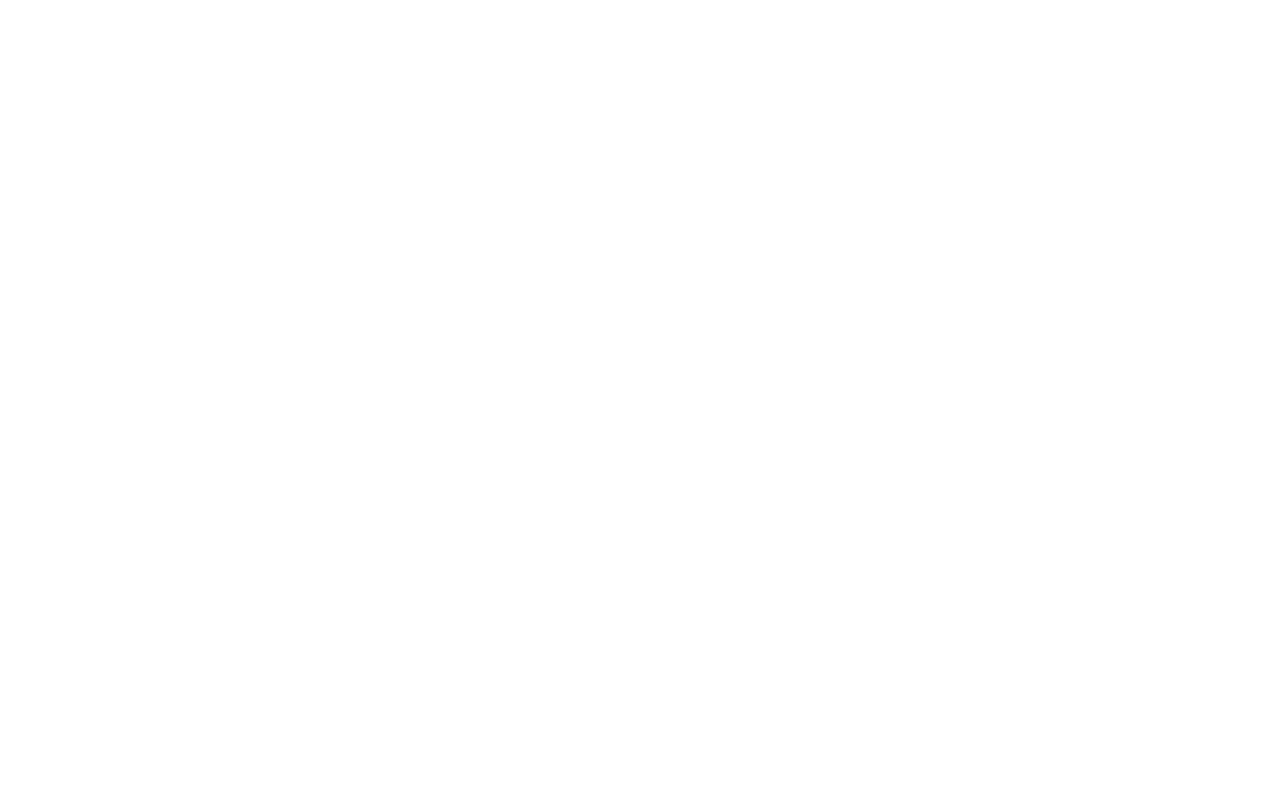
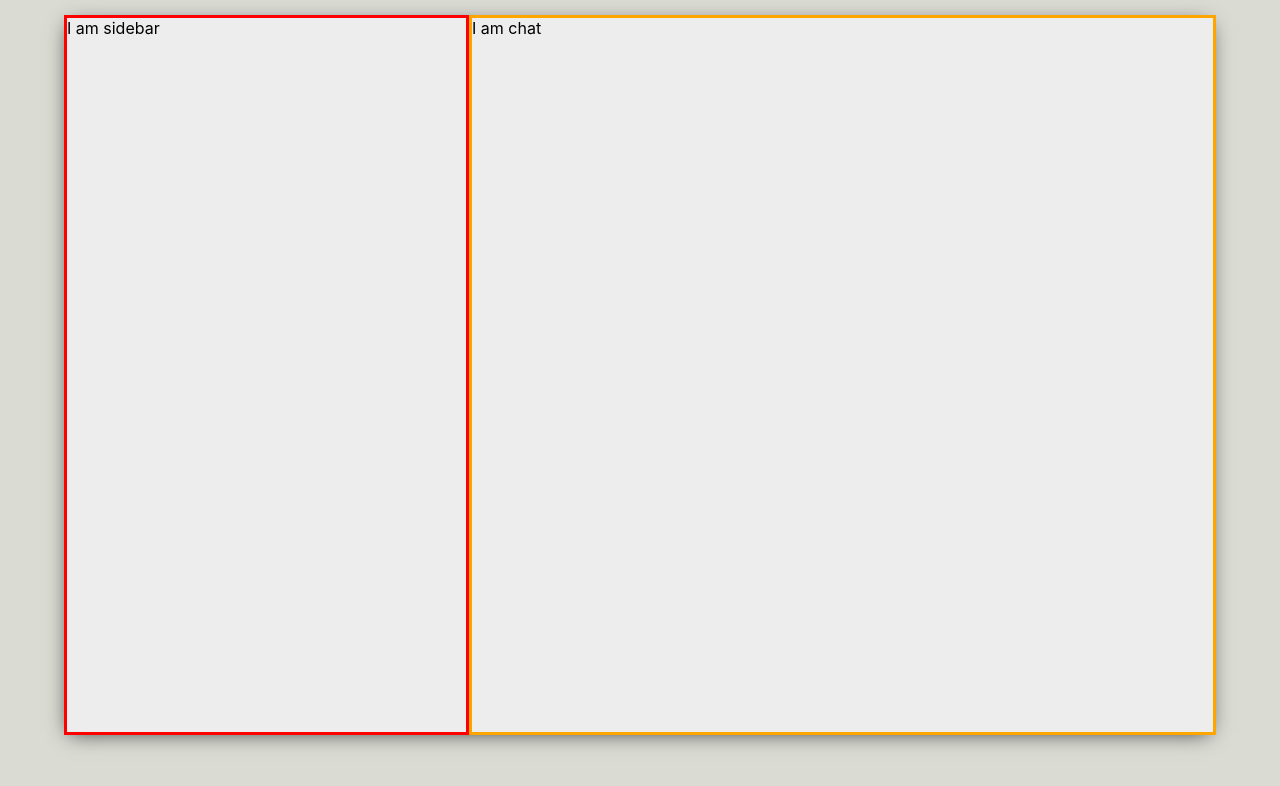
Before and after one commit to easXin/whatsapp_MERN, a React (Create React App) app: page / in a window 1280 px wide. Shown: the top 786 px of the page. Built offline with nearby package versions, Linux system fonts and the light colour scheme.

Commit message:
created basic layout for the sidebar section and chat section

```diff
--- a/src/App.js
+++ b/src/App.js
@@ -1,13 +1,31 @@
-import styled from "styled-components"
+import styled from "styled-components";
+import Chat from "./components/Chat";
+import Sidebar from "./components/Sidebar";
 
 function App() {
   return (
-    <div>
-        {/* Sidebar */}
-
-        {/* Chat Windows */}
-    </div>
+    <Wrapper>
+      <WrapperBody>
+        <Sidebar />
+        <Chat />
+      </WrapperBody>
+    </Wrapper>
   );
 }
 
+/* Styled component */
+const Wrapper = styled.div`
+  display:grid;
+  place-items:center;
+  height:100vh;
+  background-color:#dadbd3;
+`;
+const WrapperBody = styled.div`
+  display: flex;
+  background-color: #ededed;
+  margin-top:-50px;
+  height: 90vh;
+  width:90vw;
+  box-shadow:-1px 4px 20px -6px rgba(0,0,0,0.75)
+`;
 export default App;
--- /dev/null
+++ b/src/components/Chat.js
@@ -0,0 +1,20 @@
+import React from 'react'
+import styled from "styled-components"
+
+function Chat() {
+    return (
+        <ChatWrapper>
+            I am chat
+        </ChatWrapper>
+    )
+}
+
+const ChatWrapper = styled.div`
+    display:flex;
+    flex-direction:column;
+    flex:0.65;
+
+    border-style: solid;
+    border-color: orange;
+`;
+export default Chat
--- /dev/null
+++ b/src/components/Sidebar.js
@@ -0,0 +1,19 @@
+import React from 'react'
+import styled from "styled-components"
+
+function Sidebar() {
+    return (
+        <SideBarWrapper>
+            I am sidebar
+        </SideBarWrapper>
+    )
+}
+
+const SideBarWrapper = styled.div`
+    display: flex;
+    flex-direction: column;
+    flex:0.35;
+    border-style: solid;
+    border-color: red;
+`;
+export default Sidebar
```
